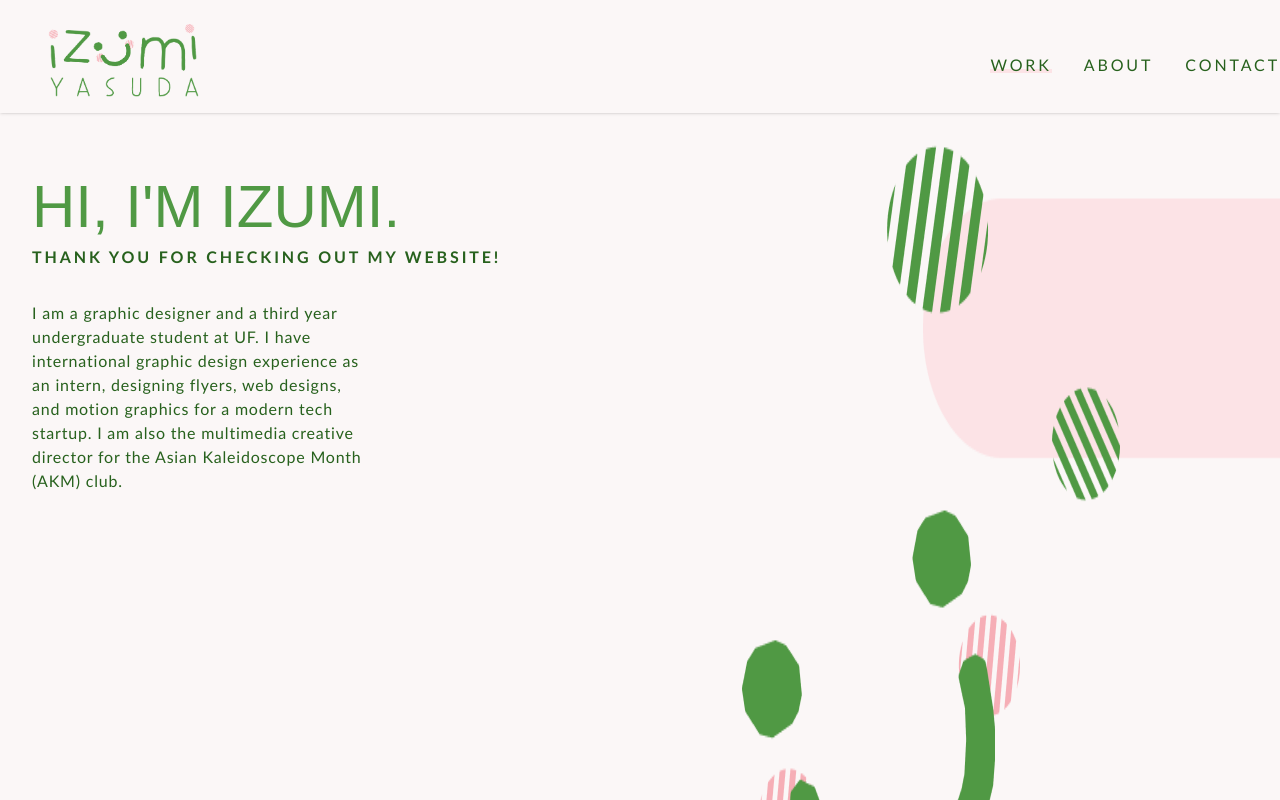
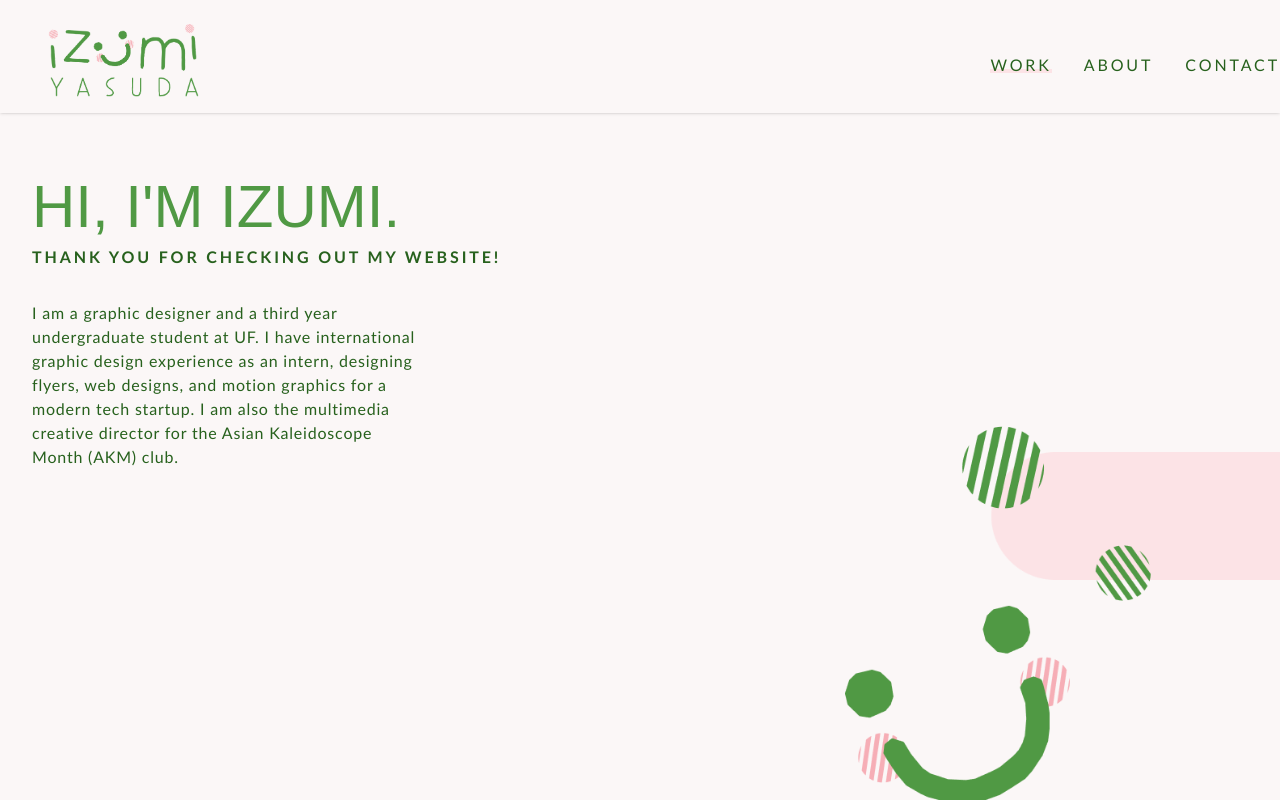
Before and after one commit to zozo-yasuda/izumi-portfolio, a Next.js app: page /about in a window 1280 px wide. Shown: the top 800 px of the page. Built offline with nearby package versions, Linux system fonts and the light colour scheme; a web font is replaced by a local one.

Commit message:
committing changes before running codemod

```diff
--- a/package.json
+++ b/package.json
@@ -9,7 +9,7 @@
     "lint": "next lint"
   },
   "dependencies": {
-    "next": "^14.1.0",
+    "next": "^13.5.6",
     "react": "^18.2.0",
     "react-dom": "^18.2.0",
     "react-flip-toolkit": "^7.1.0",
@@ -25,7 +25,7 @@
     "@types/react-transition-group": "^4.4.10",
     "autoprefixer": "^10.0.1",
     "eslint": "^8",
-    "eslint-config-next": "14.0.4",
+    "eslint-config-next": "^13.5.6",
     "postcss": "^8",
     "tailwindcss": "^3.3.0",
     "typescript": "^5"
--- a/src/app/about/page.tsx
+++ b/src/app/about/page.tsx
@@ -22,13 +22,15 @@ export default function Page() {
           Month (AKM) club.
         </p>
       </div>
+      <div className="relative w-full h-0 pb-[77.14%]">
         <Image
           src="/aboutImage.png"
           alt="Izumi Yasuda"
-          width={800}
-          height={800}
-          layout="absolute"
+          layout = "fill"
+          objectFit="contain"
+          objectPosition="right"
         />
+        </div>
     </section>
   );
 }
--- a/src/app/components/artsidebar/index.tsx
+++ b/src/app/components/artsidebar/index.tsx
@@ -6,7 +6,7 @@ const Sidebar = (title: string, prompt: string) => {
       <div className="sm:pt-6"></div>
       <Link
         href="/"
-        className="p-2 sm:p-6 font-sans text-green tracking-18 uppercase sm:text-sm md:text-md lg:text-xl"
+        className="p-2 sm:p-6 font-sans text-green tracking-18 uppercase text-sm"
       >
         &lt;back
       </Link>
--- a/src/app/components/footer/index.tsx
+++ b/src/app/components/footer/index.tsx
@@ -11,5 +11,4 @@ const Footer = ()=>
       </div>
     );
 }
-
  export default Footer;
```
Also changed, not shown: 1 other file (tests, documents, lock files or other folders).
